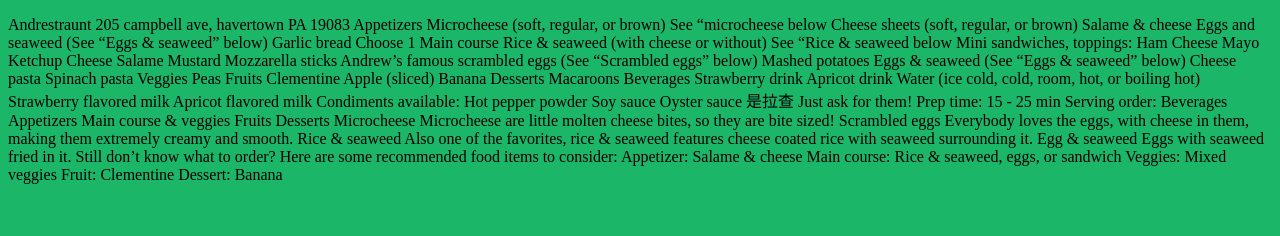
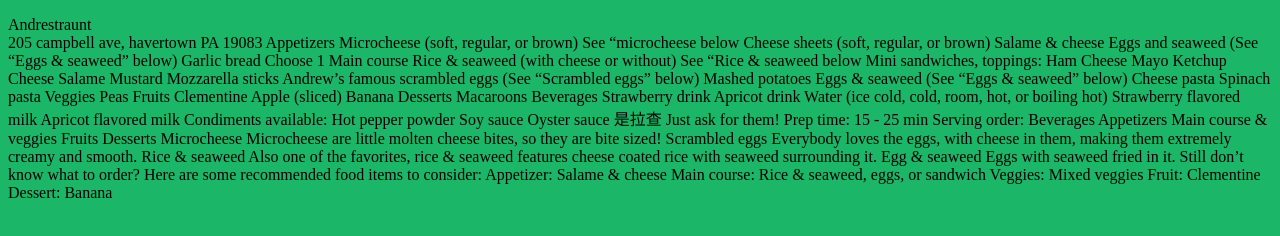
Before and after one commit to isthistaken3/menu, a plain HTML site: page index.html in a window 1280 px wide. Drawn offline with Linux system fonts and the light colour scheme.

Commit message:
Update index.html

```diff
--- a/index.html
+++ b/index.html
@@ -4,7 +4,7 @@
 </head>
 <body style="background-color: #1CB669">
     <title>menu</title>
-    <p>Andrestraunt
+    <p>Andrestraunt<br>
 205 campbell ave, havertown PA 19083
 Appetizers
 Microcheese (soft, regular, or brown) See “microcheese below
```
